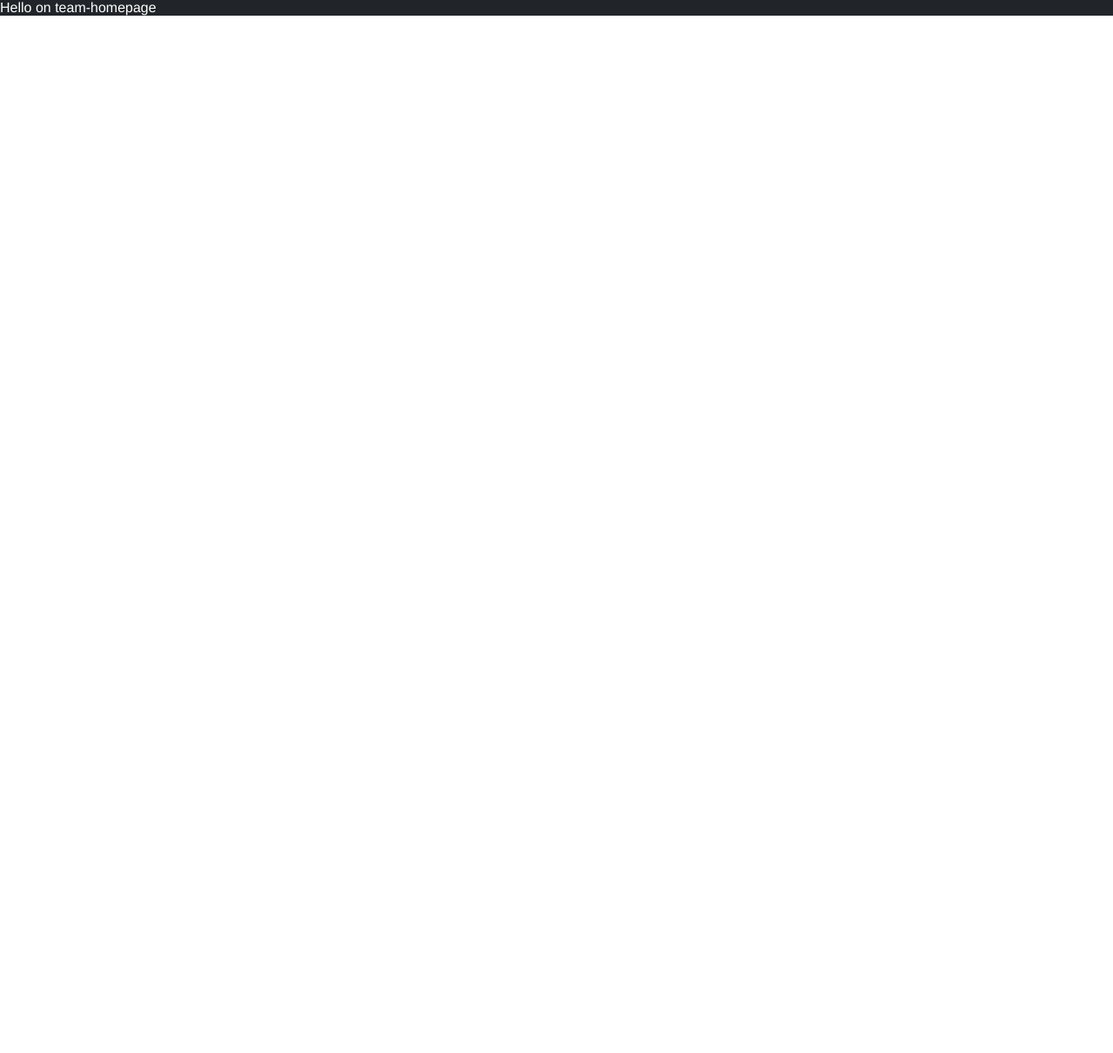
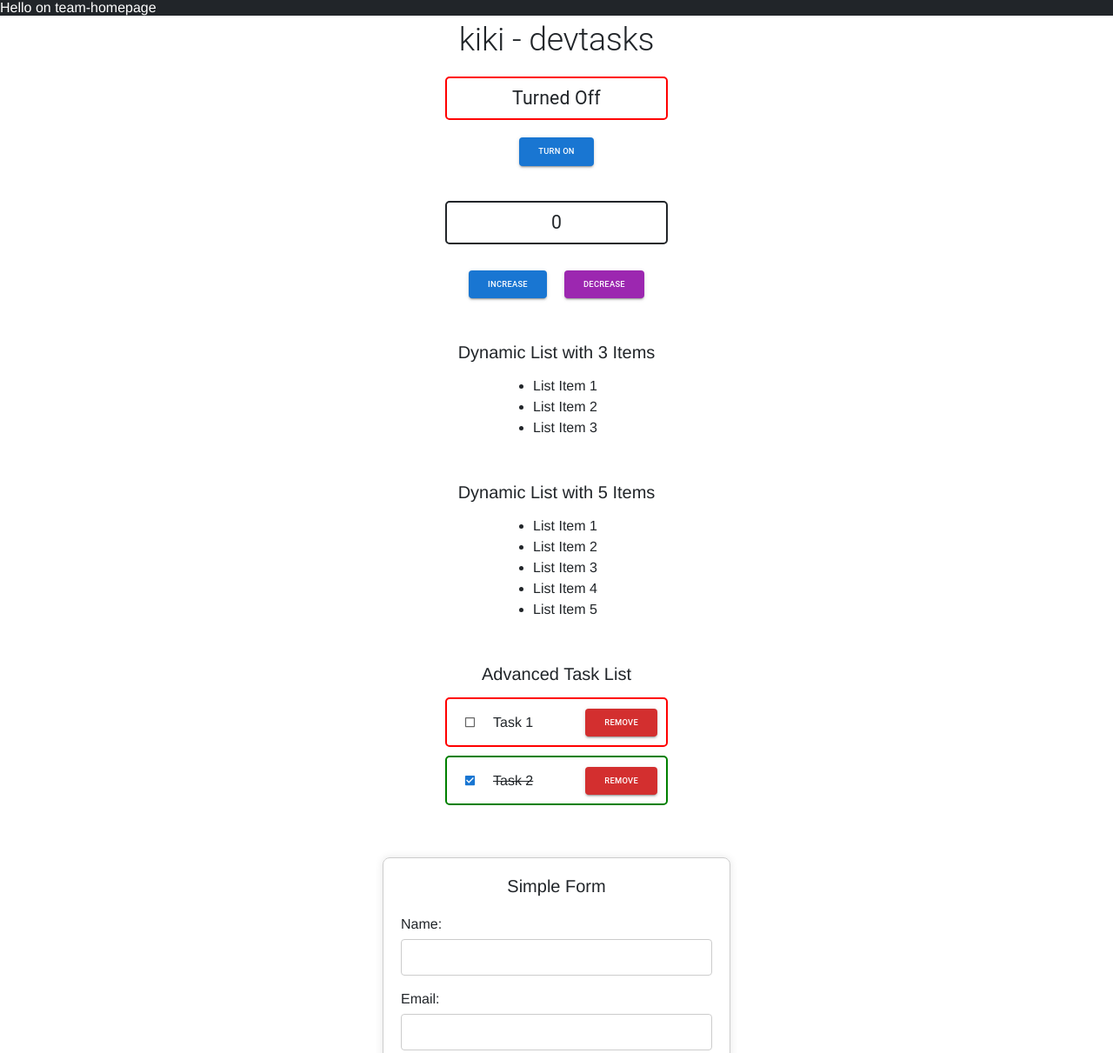
Before and after one commit to h3770k1k1/tasksuek, a Gatsby site: page / in a window 1280 px wide. Shown: the top 1211 px of the page at 87% size. Before the commit the page ends 800 px from the top, so only its background shows below. Built offline with nearby package versions, Linux system fonts and the light colour scheme; Gatsby itself is replaced by a stand-in of ours.

Commit message:
Update index.js

```diff
--- a/src/pages/index.js
+++ b/src/pages/index.js
@@ -1,12 +1,48 @@
-import React from 'react';
+import React, { useState } from 'react';
 
+import AppHeader from '../components/TitleText/AppHeader';
+import CheckContent from '../components/TitleText/CheckContent';
+import Counter from '../components/TitleText/Counter';
+import DynamicList from '../components/TitleText/DynamicList';
+import SimpleForm from '../components/TitleText/SimpleForm';
+import TaskList from '../components/TitleText/TaskList';
 import { TitleText } from '../components/TitleText/TitleText';
 
-const IndexPage = () => (
-  <>
-    <TitleText />
-  </>
-);
+const IndexPage = () => {
+  const [tasks, setTasks] = useState([
+    { id: 1, text: 'Task 1', completed: false },
+    { id: 2, text: 'Task 2', completed: true },
+  ]);
+
+  const handleRemoveTask = (taskId) => {
+    setTasks((prevTasks) => prevTasks.filter((task) => task.id !== taskId));
+  };
+
+  const handleToggleCompletion = (taskId) => {
+    setTasks((prevTasks) =>
+      prevTasks.map((task) =>
+        task.id === taskId ? { ...task, completed: !task.completed } : task
+      )
+    );
+  };
+
+  return (
+    <>
+      <TitleText />
+      <AppHeader />
+      <CheckContent />
+      <Counter />
+      <DynamicList n={3} />
+      <DynamicList n={5} />
+      <TaskList
+        tasks={tasks}
+        onRemoveTask={handleRemoveTask}
+        onToggleCompletion={handleToggleCompletion}
+      />
+      <SimpleForm />
+    </>
+  );
+};
 
 export default IndexPage;
 
```
